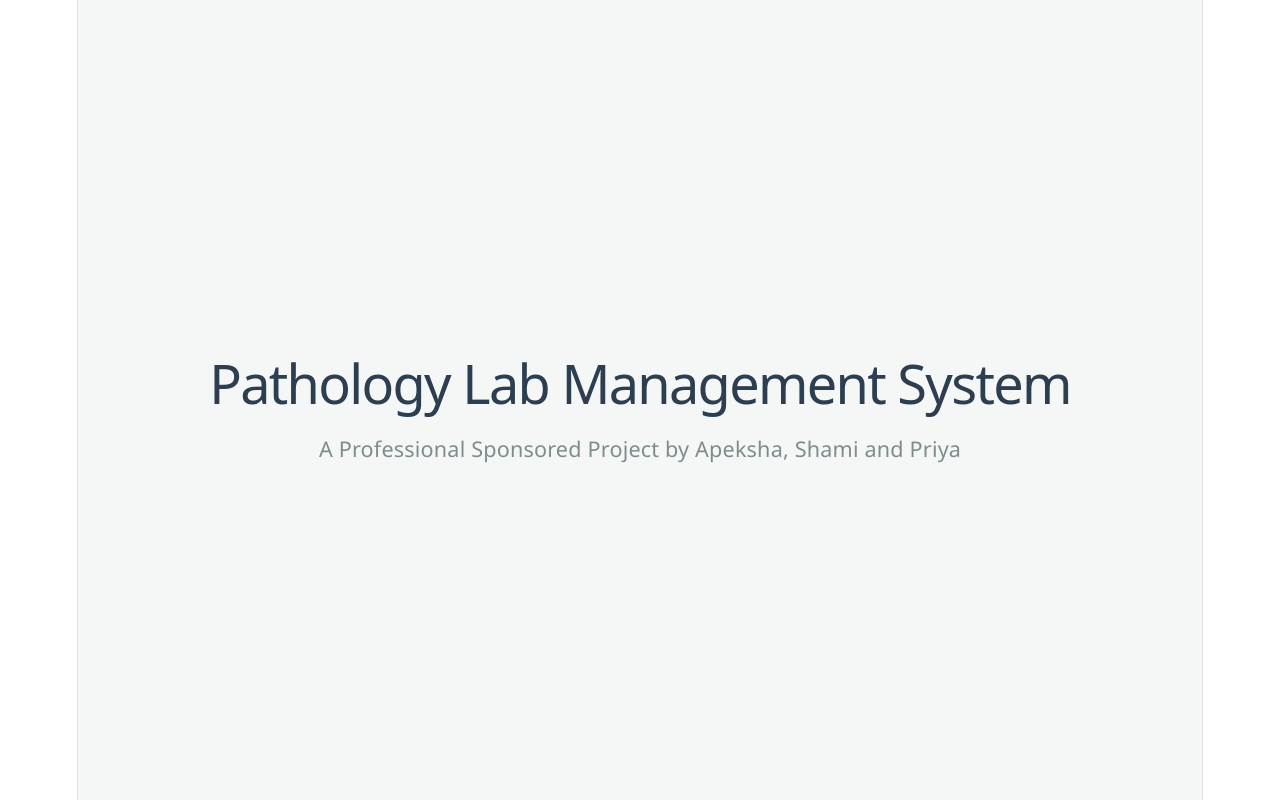
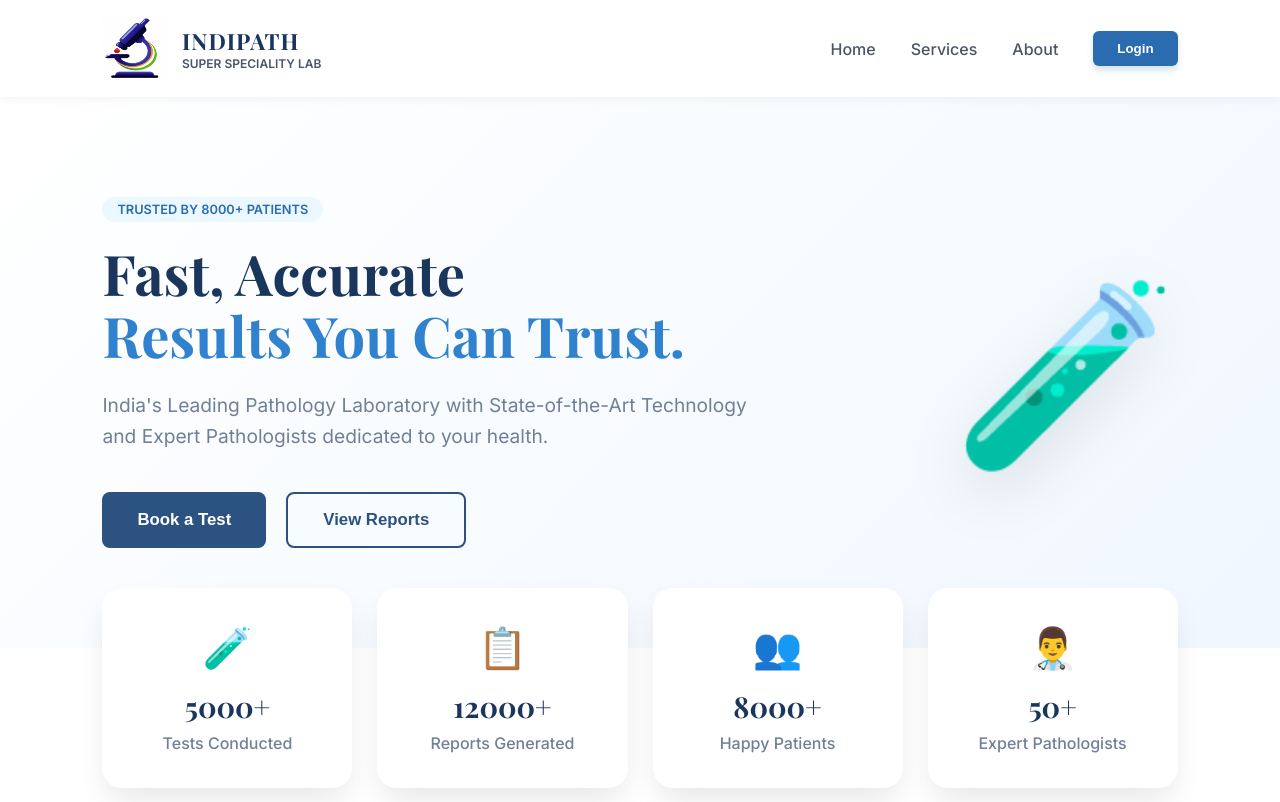
Before and after one commit to Apeksha-Kharik/pathology_lab_management_system, a React app in the folder frontend/: page / in a window 1280 px wide. Shown: the top 802 px of the page. Built offline with nearby package versions, Linux system fonts and the light colour scheme; the HTML template or start-up script is replaced by a standard one.

Commit message:
Initial INDIPATH Project Setup & UI Architecture
Created MERN stack folder structure, added custom high-definition branding, and built the modular homepage with Navbar, Hero, and Stats components.

```diff
--- a/frontend/src/App.jsx
+++ b/frontend/src/App.jsx
@@ -1,37 +1,13 @@
-import React from 'react'
+import React from 'react';
+import HomePage from './pages/HomePage';
+import './index.css';
 
 function App() {
-  const containerStyle = {
-    display: 'flex',
-    flexDirection: 'column',
-    justifyContent: 'center',
-    alignItems: 'center',
-    height: '100vh',
-    fontFamily: 'Segoe UI, Tahoma, Geneva, Verdana, sans-serif',
-    backgroundColor: '#f4f7f6',
-    margin: 0,
-    gap: '30px'
-  };
-
-  const titleStyle = {
-    fontSize: '3rem',
-    color: '#2c3e50',
-    marginBottom: '10px',
-    textAlign: 'center'
-  };
-
-  const subTitleStyle = {
-    fontSize: '1.2rem',
-    color: '#7f8c8d',
-    fontWeight: '400'
-  };
-
   return (
-    <div style={containerStyle}>
-      <h1 style={titleStyle}>Pathology Lab Management System</h1>
-      <p style={subTitleStyle}>A Professional Sponsored Project by Apeksha, Shami and Priya</p>
+    <div className="App">
+      <HomePage />
     </div>
-  )
+  );
 }
 
-export default App
+export default App;
--- /dev/null
+++ b/frontend/src/components/Footer.jsx
@@ -0,0 +1,35 @@
+import React from 'react';
+
+const Footer = () => {
+  return (
+    <footer style={{ backgroundColor: '#1a202c', color: 'white', padding: '80px 8% 40px 8%', marginTop: '100px' }}>
+      <div style={{ display: 'grid', gridTemplateColumns: 'repeat(auto-fit, minmax(300px, 1fr))', gap: '60px' }}>
+        <div>
+          <h3 style={{ fontSize: '1.5rem', marginBottom: '20px', color: '#fff' }}>INDIPATH Lab</h3>
+          <p style={{ color: '#a0aec0', lineHeight: '1.6' }}>
+            22 Mahapurush Complex, Bazarpeth Kankavali<br/>
+            Tal. Kankavali - 416 602, Maharashtra
+          </p>
+        </div>
+        <div>
+          <h3 style={{ fontSize: '1.2rem', marginBottom: '20px' }}>Contact Details</h3>
+          <p style={{ color: '#a0aec0', marginBottom: '10px' }}>📞 02367-231970, 7448231970</p>
+          <p style={{ color: '#a0aec0' }}>✉️ indipathlab@gmail.com</p>
+        </div>
+        <div>
+          <h3 style={{ fontSize: '1.2rem', marginBottom: '20px' }}>Quick Links</h3>
+          <div style={{ display: 'flex', flexDirection: 'column', gap: '10px', color: '#a0aec0' }}>
+            <span style={{ cursor: 'pointer' }}>Patient Portal</span>
+            <span style={{ cursor: 'pointer' }}>Check Report Status</span>
+            <span style={{ cursor: 'pointer' }}>Privacy Policy</span>
+          </div>
+        </div>
+      </div>
+      <div style={{ borderTop: '1px solid #2d3748', marginTop: '60px', paddingTop: '30px', textAlign: 'center' }}>
+        <p style={{ color: '#718096', margin: 0 }}>© 2026 INDIPATH Multidiagnostic LLP. All rights reserved.</p>
+      </div>
+    </footer>
+  );
+};
+
+export default Footer;
--- /dev/null
+++ b/frontend/src/components/Hero.jsx
@@ -0,0 +1,26 @@
+import React from 'react';
+
+const Hero = () => {
+  return (
+    <header style={{ padding: '100px 8%', display: 'flex', alignItems: 'center', justifyContent: 'space-between', background: 'linear-gradient(135deg, #ffffff 0%, #f0f7ff 100%)', minHeight: '60vh' }}>
+      <div style={{ maxWidth: '650px' }}>
+        <div style={{ backgroundColor: '#ebf8ff', color: '#2b6cb0', display: 'inline-block', padding: '5px 15px', borderRadius: '20px', fontSize: '0.8rem', fontWeight: '700', marginBottom: '20px' }}>
+          TRUSTED BY 8000+ PATIENTS
+        </div>
+        <h2 style={{ fontSize: '3.5rem', color: '#1a365d', lineHeight: '1.1', marginBottom: '25px', fontWeight: '800' }}>
+          Fast, Accurate <br/><span style={{ color: '#3182ce' }}>Results You Can Trust.</span>
+        </h2>
+        <p style={{ fontSize: '1.2rem', color: '#718096', marginBottom: '40px', lineHeight: '1.6' }}>
+          India's Leading Pathology Laboratory with State-of-the-Art Technology and Expert Pathologists dedicated to your health.
+        </p>
+        <div style={{ display: 'flex', gap: '20px' }}>
+          <button style={{ padding: '16px 35px', backgroundColor: '#2c5282', color: 'white', border: 'none', borderRadius: '8px', fontSize: '1.05rem', fontWeight: '600', cursor: 'pointer', transition: '0.3s' }}>Book a Test</button>
+          <button style={{ padding: '16px 35px', border: '2px solid #2c5282', color: '#2c5282', background: 'transparent', borderRadius: '8px', fontSize: '1.05rem', fontWeight: '600', cursor: 'pointer' }}>View Reports</button>
+        </div>
+      </div>
+      <div style={{ fontSize: '180px', filter: 'drop-shadow(0 20px 30px rgba(0,0,0,0.1))' }}>🧪</div>
+    </header>
+  );
+};
+
+export default Hero;
--- /dev/null
+++ b/frontend/src/components/Navbar.jsx
@@ -0,0 +1,71 @@
+import React from 'react';
+import logo from '../assets/logo.png';
+
+const Navbar = () => {
+  return (
+    <nav style={{
+      display: 'flex',
+      justifyContent: 'space-between',
+      alignItems: 'center',
+      padding: '1rem 8%',
+      backgroundColor: '#fff',
+      boxShadow: '0 2px 10px rgba(0,0,0,0.05)',
+      position: 'sticky',
+      top: 0,
+      zIndex: 1000
+    }}>
+      <div style={{ display: 'flex', alignItems: 'center', gap: '15px' }}>
+        {/* 2. New Logo Image Tag */}
+        <img
+          src={logo}
+          alt="INDIPATH Logo"
+          style={{
+            height: '65px',       // Adjusted height for better balance with text
+            width: 'auto',
+            objectFit: 'contain'
+          }}
+        />
+        <div>
+          <h1 style={{
+            margin: 0,
+            fontSize: '1.4rem',   // Slightly larger to match the new logo's presence
+            color: '#1a365d',
+            letterSpacing: '1px',
+            fontWeight: '800'
+          }}>
+            INDIPATH
+          </h1>
+          <p style={{
+            margin: 0,
+            fontSize: '0.75rem',
+            color: '#4a5568',
+            textTransform: 'uppercase',
+            fontWeight: '600'
+          }}>
+            Super Speciality Lab
+          </p>
+        </div>
+      </div>
+
+      <div style={{ display: 'flex', gap: '35px', alignItems: 'center', fontWeight: '500', color: '#4a5568' }}>
+        <span style={{ cursor: 'pointer', transition: '0.3s' }}>Home</span>
+        <span style={{ cursor: 'pointer' }}>Services</span>
+        <span style={{ cursor: 'pointer' }}>About</span>
+        <button style={{
+          backgroundColor: '#2b6cb0',
+          color: 'white',
+          border: 'none',
+          padding: '10px 24px',
+          borderRadius: '6px',
+          fontWeight: '600',
+          cursor: 'pointer',
+          boxShadow: '0 4px 6px rgba(43, 108, 176, 0.2)'
+        }}>
+          Login
+        </button>
+      </div>
+    </nav>
+  );
+};
+
+export default Navbar;
--- /dev/null
+++ b/frontend/src/components/StatsGrid.jsx
@@ -0,0 +1,24 @@
+import React from 'react';
+
+const StatsGrid = () => {
+  const stats = [
+    { label: 'Tests Conducted', val: '5000+', icon: '🧪', color: '#ebf8ff' },
+    { label: 'Reports Generated', val: '12000+', icon: '📋', color: '#f0fff4' },
+    { label: 'Happy Patients', val: '8000+', icon: '👥', color: '#fffaf0' },
+    { label: 'Expert Pathologists', val: '50+', icon: '👨‍⚕️', color: '#fff5f5' }
+  ];
+
+  return (
+    <section style={{ display: 'grid', gridTemplateColumns: 'repeat(auto-fit, minmax(240px, 1fr))', gap: '25px', padding: '0 8%', marginTop: '-60px' }}>
+      {stats.map((stat, i) => (
+        <div key={i} style={{ backgroundColor: 'white', padding: '35px 20px', borderRadius: '20px', boxShadow: '0 15px 30px -5px rgba(0,0,0,0.1)', textAlign: 'center', transition: 'transform 0.3s' }}>
+          <div style={{ fontSize: '2.5rem', marginBottom: '15px' }}>{stat.icon}</div>
+          <h3 style={{ fontSize: '1.8rem', color: '#1a365d', margin: '0 0 8px 0', fontWeight: '800' }}>{stat.val}</h3>
+          <p style={{ color: '#718096', fontSize: '1rem', fontWeight: '500', margin: 0 }}>{stat.label}</p>
+        </div>
+      ))}
+    </section>
+  );
+};
+
+export default StatsGrid;
--- a/frontend/src/index.css
+++ b/frontend/src/index.css
@@ -1,111 +1,17 @@
-:root {
-  --text: #6b6375;
-  --text-h: #08060d;
-  --bg: #fff;
-  --border: #e5e4e7;
-  --code-bg: #f4f3ec;
-  --accent: #aa3bff;
-  --accent-bg: rgba(170, 59, 255, 0.1);
-  --accent-border: rgba(170, 59, 255, 0.5);
-  --social-bg: rgba(244, 243, 236, 0.5);
-  --shadow:
-    rgba(0, 0, 0, 0.1) 0 10px 15px -3px, rgba(0, 0, 0, 0.05) 0 4px 6px -2px;
+@import url('https://fonts.googleapis.com/css2?family=Playfair+Display:wght@600;700&family=Inter:wght@400;500;600&display=swap');
 
-  --sans: system-ui, 'Segoe UI', Roboto, sans-serif;
-  --heading: system-ui, 'Segoe UI', Roboto, sans-serif;
-  --mono: ui-monospace, Consolas, monospace;
-
-  font: 18px/145% var(--sans);
-  letter-spacing: 0.18px;
-  color-scheme: light dark;
-  color: var(--text);
-  background: var(--bg);
-  font-synthesis: none;
-  text-rendering: optimizeLegibility;
-  -webkit-font-smoothing: antialiased;
-  -moz-osx-font-smoothing: grayscale;
-
-  @media (max-width: 1024px) {
-    font-size: 16px;
-  }
-}
-
-@media (prefers-color-scheme: dark) {
-  :root {
-    --text: #9ca3af;
-    --text-h: #f3f4f6;
-    --bg: #16171d;
-    --border: #2e303a;
-    --code-bg: #1f2028;
-    --accent: #c084fc;
-    --accent-bg: rgba(192, 132, 252, 0.15);
-    --accent-border: rgba(192, 132, 252, 0.5);
-    --social-bg: rgba(47, 48, 58, 0.5);
-    --shadow:
-      rgba(0, 0, 0, 0.4) 0 10px 15px -3px, rgba(0, 0, 0, 0.25) 0 4px 6px -2px;
-  }
-
-  #social .button-icon {
-    filter: invert(1) brightness(2);
-  }
+* {
+  margin: 0;
+  padding: 0;
+  box-sizing: border-box;
 }
 
 body {
-  margin: 0;
+  font-family: 'Inter', sans-serif;
+  color: #1a1a1a;
+  overflow-x: hidden;
 }
 
-#root {
-  width: 1126px;
-  max-width: 100%;
-  margin: 0 auto;
-  text-align: center;
-  border-inline: 1px solid var(--border);
-  min-height: 100svh;
-  display: flex;
-  flex-direction: column;
-  box-sizing: border-box;
+h1, h2, h3 {
+  font-family: 'Playfair Display', serif;
 }
-
-h1,
-h2 {
-  font-family: var(--heading);
-  font-weight: 500;
-  color: var(--text-h);
-}
-
-h1 {
-  font-size: 56px;
-  letter-spacing: -1.68px;
-  margin: 32px 0;
-  @media (max-width: 1024px) {
-    font-size: 36px;
-    margin: 20px 0;
-  }
-}
-h2 {
-  font-size: 24px;
-  line-height: 118%;
-  letter-spacing: -0.24px;
-  margin: 0 0 8px;
-  @media (max-width: 1024px) {
-    font-size: 20px;
-  }
-}
-p {
-  margin: 0;
-}
-
-code,
-.counter {
-  font-family: var(--mono);
-  display: inline-flex;
-  border-radius: 4px;
-  color: var(--text-h);
-}
-
-code {
-  font-size: 15px;
-  line-height: 135%;
-  padding: 4px 8px;
-  background: var(--code-bg);
-}
--- /dev/null
+++ b/frontend/src/pages/HomePage.jsx
@@ -0,0 +1,18 @@
+import React from 'react';
+import Navbar from '../components/Navbar';
+import Hero from '../components/Hero';
+import StatsGrid from '../components/StatsGrid';
+import Footer from '../components/Footer';
+
+const HomePage = () => {
+  return (
+    <div data-testid="homepage">
+      <Navbar />
+      <Hero />
+      <StatsGrid />
+      <Footer />
+    </div>
+  );
+};
+
+export default HomePage;
```
Also changed, not shown: frontend/src/assets/logo.png (added).
